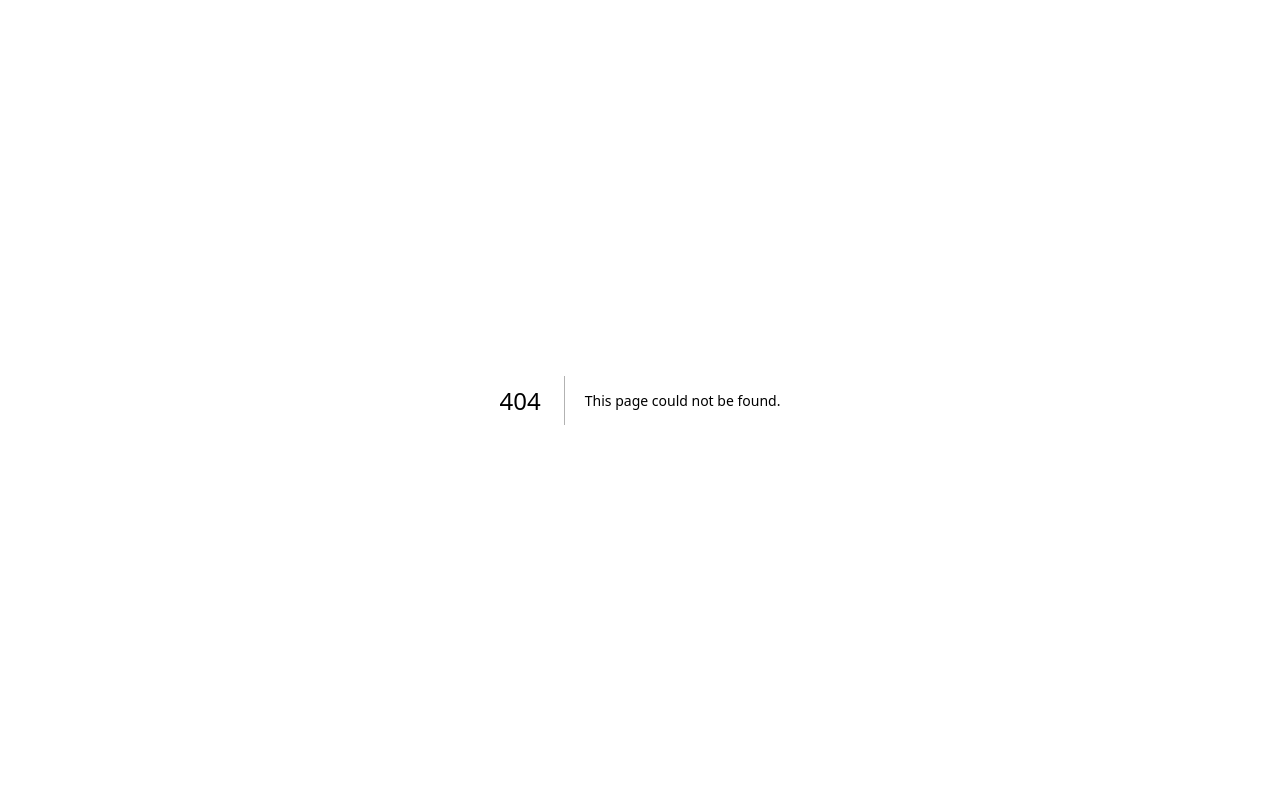
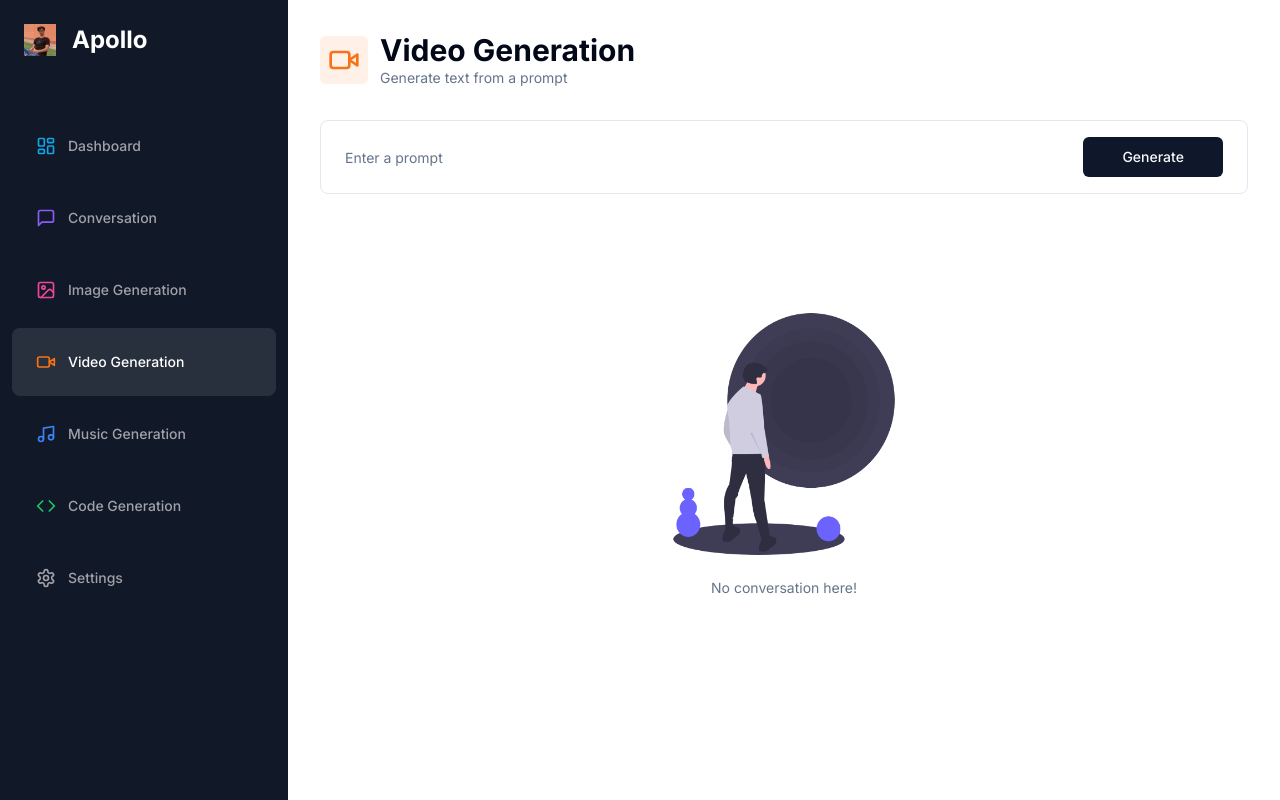
Before and after one commit to iimyzf/Apollo-SAAS, a Next.js app: page /video in a window 1280 px wide. Before the commit this address had no page. Built offline with nearby package versions, Linux system fonts and the light colour scheme.

Commit message:
video gen is done

```diff
--- /dev/null
+++ b/app/(dashboard)/(routes)/video/constants.ts
@@ -0,0 +1,7 @@
+import * as z from 'zod';
+
+export const formSchema = z.object({
+	prompt: z.string().min(1, {
+		message: 'Prompt is required',
+	}),
+});
--- /dev/null
+++ b/app/(dashboard)/(routes)/video/page.tsx
@@ -0,0 +1,110 @@
+"use client";
+
+import * as z from "zod";
+import { VideoIcon } from "lucide-react";
+import Heading from "@/components/heading";
+import { useForm } from "react-hook-form";
+import { zodResolver } from "@hookform/resolvers/zod";
+import { formSchema } from "./constants";
+import { Form, FormControl, FormField, FormItem } from "@/components/ui/form";
+import { Input } from "@/components/ui/input";
+import { Button } from "@/components/ui/button";
+import { useRouter } from "next/navigation";
+import { useState } from "react";
+import axios from "axios";
+import Empty from "@/components/empty";
+import Loader from "@/components/loader";
+
+const VideoPage = () => {
+    const router = useRouter();
+    const [video, setVideo] = useState<string>();
+
+    const form = useForm<z.infer<typeof formSchema>>({
+        resolver: zodResolver(formSchema),
+        defaultValues: {
+            prompt: "",
+        },
+    });
+
+    const isLoading = form.formState.isSubmitting;
+
+    const onSubmit = async (values: z.infer<typeof formSchema>) => {
+        try {
+            setVideo(undefined);
+
+            const response = await axios.post("/api/video", values);
+
+            setVideo(response.data[0]);
+
+            form.reset();
+        } catch (error: any) {
+            console.log(error);
+        } finally {
+            router.refresh();
+        }
+    };
+
+    return (
+        <div>
+            <Heading
+                title="Video Generation"
+                description="Generate text from a prompt"
+                icon={VideoIcon}
+                iconColor="text-orange-500"
+                bgColor="bg-orange-500/10"
+            />
+            <div className="px-4 lg:px-8">
+                <div>
+                    <Form {...form}>
+                        <form
+                            onSubmit={form.handleSubmit(onSubmit)}
+                            className="rounded-lg border w-full p-4 px-3 md:px-6 focus-within:shadow-sm grid grid-cols-12 gap-2"
+                        >
+                            <FormField
+                                name="prompt"
+                                render={({ field }) => (
+                                    <FormItem className="col-span-12 lg:col-span-10">
+                                        <FormControl className="p-0 m-0">
+                                            <Input
+                                                className="border-0 outline-none focus-visible:ring-0 focus-visible:ring-transparent"
+                                                disabled={isLoading}
+                                                placeholder="Enter a prompt"
+                                                {...field}
+                                            />
+                                        </FormControl>
+                                    </FormItem>
+                                )}
+                            />
+                            <Button
+                                className=" col-span-12 lg:col-span-2 w-full"
+                                disabled={isLoading}
+                            >
+                                Generate
+                            </Button>
+                        </form>
+                    </Form>
+                </div>
+                <div className="space-y-4 mt-4">
+                    {isLoading && (
+                        <div className="rounded-lg p-8 w-full flex items-center justify-center bg-muted">
+                            <Loader />
+                        </div>
+                    )}
+                    {!video && !isLoading && (
+                        <Empty label="No conversation here!" />
+                    )}
+                    {video && (
+                        <video
+                            className="w-full aspect-video mt-8 rounded-lg border bg-black"
+                            controls
+                        >
+                            <source src={video} />
+                        </video>
+                    )}
+                </div>
+            </div>
+        </div>
+    );
+};
+
+export default VideoPage;
--- /dev/null
+++ b/app/api/video/route.ts
@@ -0,0 +1,34 @@
+import { auth } from "@clerk/nextjs";
+import { NextResponse } from "next/server";
+import Replicate from "replicate";
+
+const replicate = new Replicate({
+    auth: process.env.REPLICATE_API_TOKEN!,
+});
+
+export async function POST(req: Request) {
+    try {
+        const { userId } = auth();
+        const body = await req.json();
+        const { prompt } = body;
+
+        if (!userId) return new NextResponse("Unauthorized", { status: 401 });
+
+        if (!prompt)
+            return new NextResponse("Prompt not found", { status: 400 });
+
+        const response = await replicate.run(
+            "anotherjesse/zeroscope-v2-xl:9f747673945c62801b13b84701c783929c0ee784e4748ec062204894dda1a351",
+            {
+                input: {
+                    prompt: prompt,
+                },
+            }
+        );
+
+        return NextResponse.json(response);
+    } catch (error) {
+        console.log("[VIDEO ERROR]", error);
+        return new NextResponse("Internal Error", { status: 500 });
+    }
+}
```
